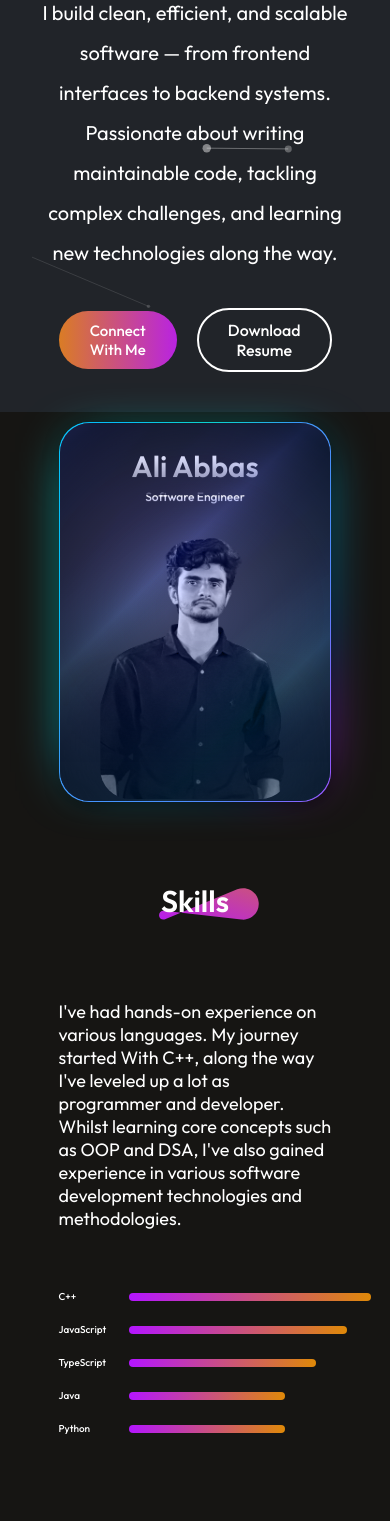
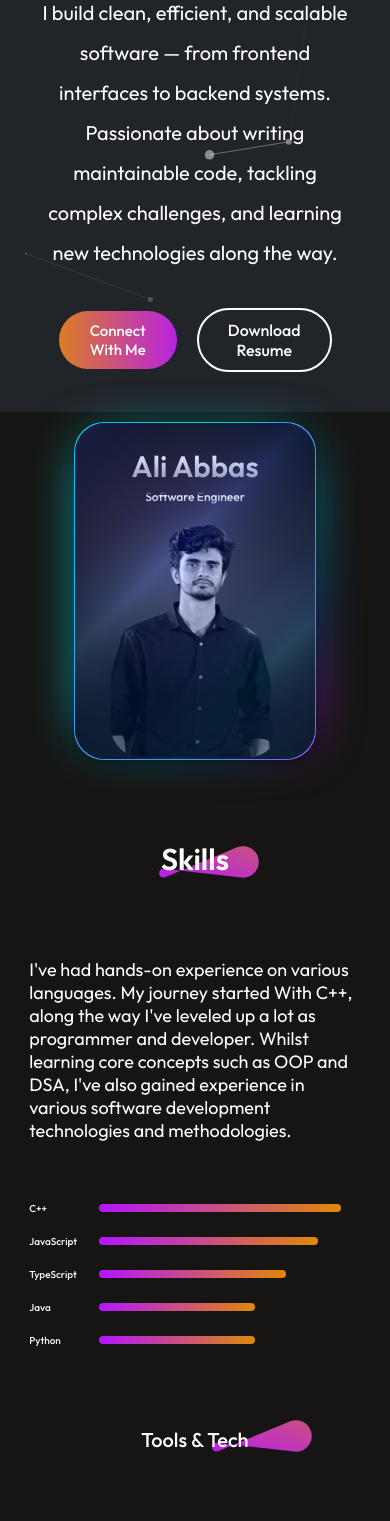
Before and after one commit to ali5229/portfolio, a React (Vite) app: page / in a window 390 px wide. Shown: the part 432-1953 px from the top of the page. Built offline with nearby package versions, Linux system fonts and the light colour scheme.

Commit message:
Responsive Improv

```diff
--- a/src/components/ProfileCard/ProfileCard.css
+++ b/src/components/ProfileCard/ProfileCard.css
@@ -396,7 +396,7 @@
 
 @media (max-width: 480px) {
   .pc-card {
-    height: 60svh;
+    height: 40svh;
     max-height: 380px;
   }
 
--- a/src/components/contact/contact.css
+++ b/src/components/contact/contact.css
@@ -113,6 +113,7 @@
     }
     .contact-right input{
         width: 250px;
+        height: 50px;
         font-size: 15px;
     }
     .contact-right textarea{
@@ -124,3 +125,8 @@
         font-size: 15px;
     }
 }
+@media(max-width:410px){
+    .contact-right textarea{
+        width: 200px;
+    }
+}
--- a/src/components/footer/footer.css
+++ b/src/components/footer/footer.css
@@ -24,3 +24,8 @@
     transform: scale(1.2);
     transition: 0.3s;
 }
+@media(max-width: 768px){
+    .footer p{
+        font-size: 10px;
+    }
+}
--- a/src/components/header/header.css
+++ b/src/components/header/header.css
@@ -114,3 +114,6 @@
         text-align: center;
     }
 }
+@media(max-width:410px){
+
+}
--- a/src/components/header/header.jsx
+++ b/src/components/header/header.jsx
@@ -36,7 +36,6 @@
 
         </div>
         <div>
-           <div className="cover"></div>
            <ProfileCard
   name="Ali Abbas"
   title="Software Engineer"
--- a/src/components/projects/projects.css
+++ b/src/components/projects/projects.css
@@ -78,3 +78,17 @@
         font-size: 20px;
     }
 }
+@media(max-width: 410px){
+    .project img{
+        width: 90vw;
+    }
+    .project-detail{
+        width: 90vw;
+    }
+    .project-detail h2{
+        font-size: 20px;
+    }
+    .project-detail p{
+        font-size: 15px;
+    }
+}
--- a/src/components/skills/skills.css
+++ b/src/components/skills/skills.css
@@ -11,6 +11,7 @@
 }
 .title2{
     position:relative;
+    text-align: center;
 }
 .title h1{
     padding: 0px 30px;
@@ -136,8 +137,30 @@
     }
     .technology img{
         width: 50px;
+        height: 50px;
     }
     .technology h2{
         font-size: 15px;
     }
 }
+@media(max-width:410px){
+    .para{
+        width: 85vw;
+    }
+    .title2{
+        width: 60vw;
+
+    }
+    .title2 h1{
+        font-size: 20px;
+    }
+    .title2 img{
+        width: 100px;
+    }
+    .technology{
+        width: 40px;
+    }
+    .technologies{
+        gap: 15px;
+    }
+}
```
